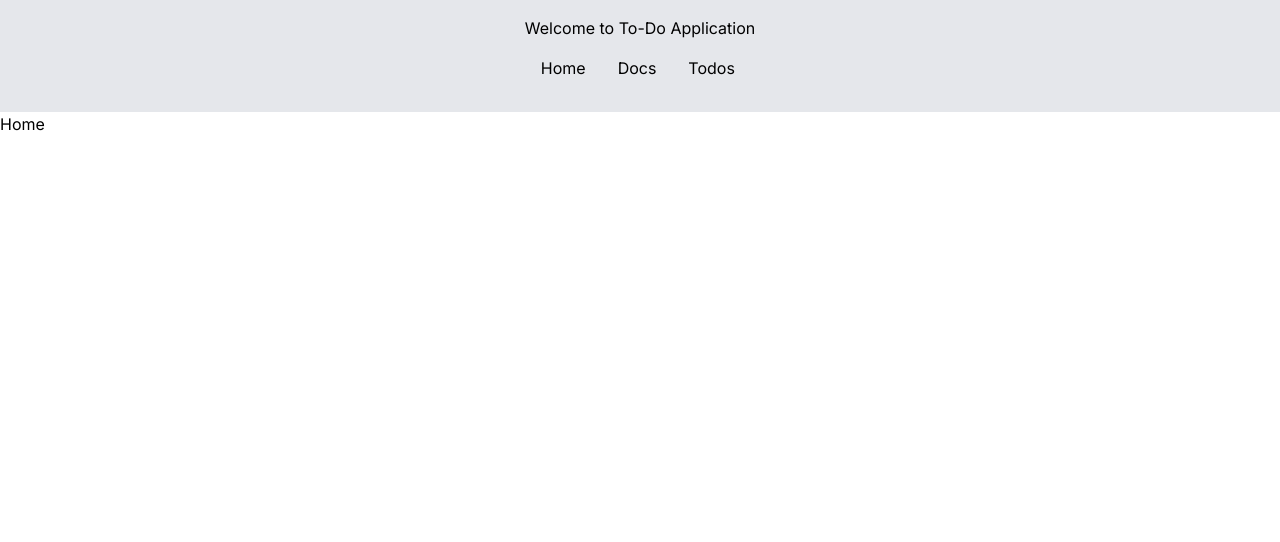
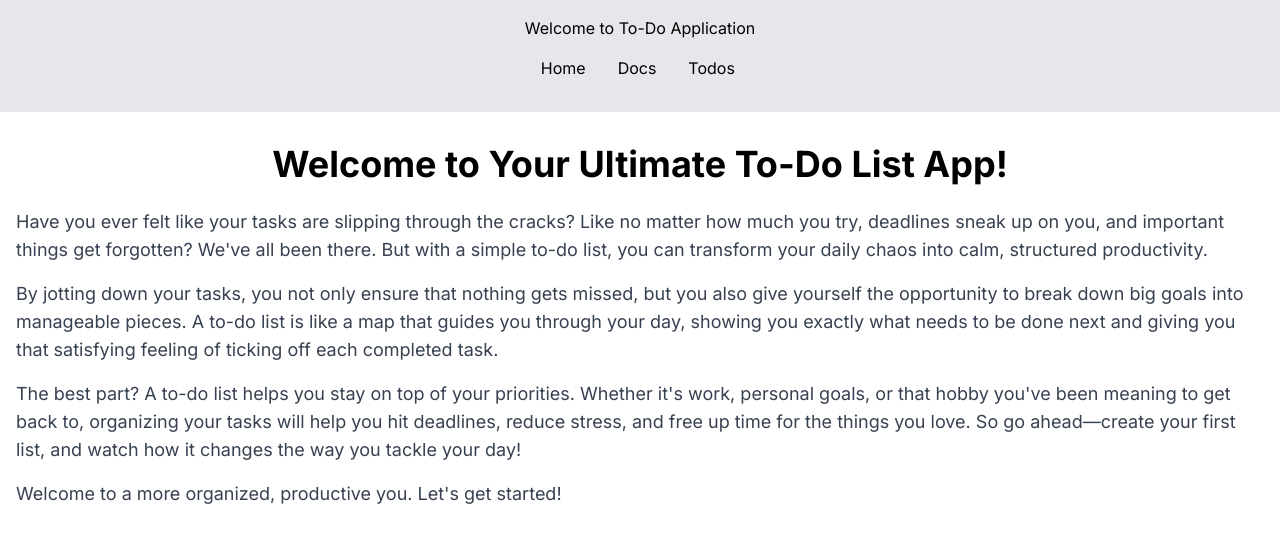
Before and after one commit to AnilBASARAN/scottappnextjss, a Next.js app: page / in a window 1280 px wide. Shown: the top 542 px of the page. Built offline with nearby package versions, Linux system fonts and the light colour scheme.

Commit message:
its almost finished

```diff
--- a/app/page.tsx
+++ b/app/page.tsx
@@ -1,5 +1,21 @@
-const Home = async ()=> {
-  return <div>Home</div>
+const Home = async () => {
+  return (
+    <div className="container mx-auto px-4 py-8">
+      <h1 className="text-4xl font-bold text-center mb-6">Welcome to Your Ultimate To-Do List App!</h1>
+      <p className="text-lg text-gray-700 mb-4">
+        Have you ever felt like your tasks are slipping through the cracks? Like no matter how much you try, deadlines sneak up on you, and important things get forgotten? We've all been there. But with a simple to-do list, you can transform your daily chaos into calm, structured productivity.
+      </p>
+      <p className="text-lg text-gray-700 mb-4">
+        By jotting down your tasks, you not only ensure that nothing gets missed, but you also give yourself the opportunity to break down big goals into manageable pieces. A to-do list is like a map that guides you through your day, showing you exactly what needs to be done next and giving you that satisfying feeling of ticking off each completed task.
+      </p>
+      <p className="text-lg text-gray-700 mb-4">
+        The best part? A to-do list helps you stay on top of your priorities. Whether it's work, personal goals, or that hobby you've been meaning to get back to, organizing your tasks will help you hit deadlines, reduce stress, and free up time for the things you love. So go ahead—create your first list, and watch how it changes the way you tackle your day!
+      </p>
+      <p className="text-lg text-gray-700 mb-4">
+        Welcome to a more organized, productive you. Let's get started!
+      </p>
+    </div>
+  );
+};
 
-}
-export default Home
+export default Home;
```
